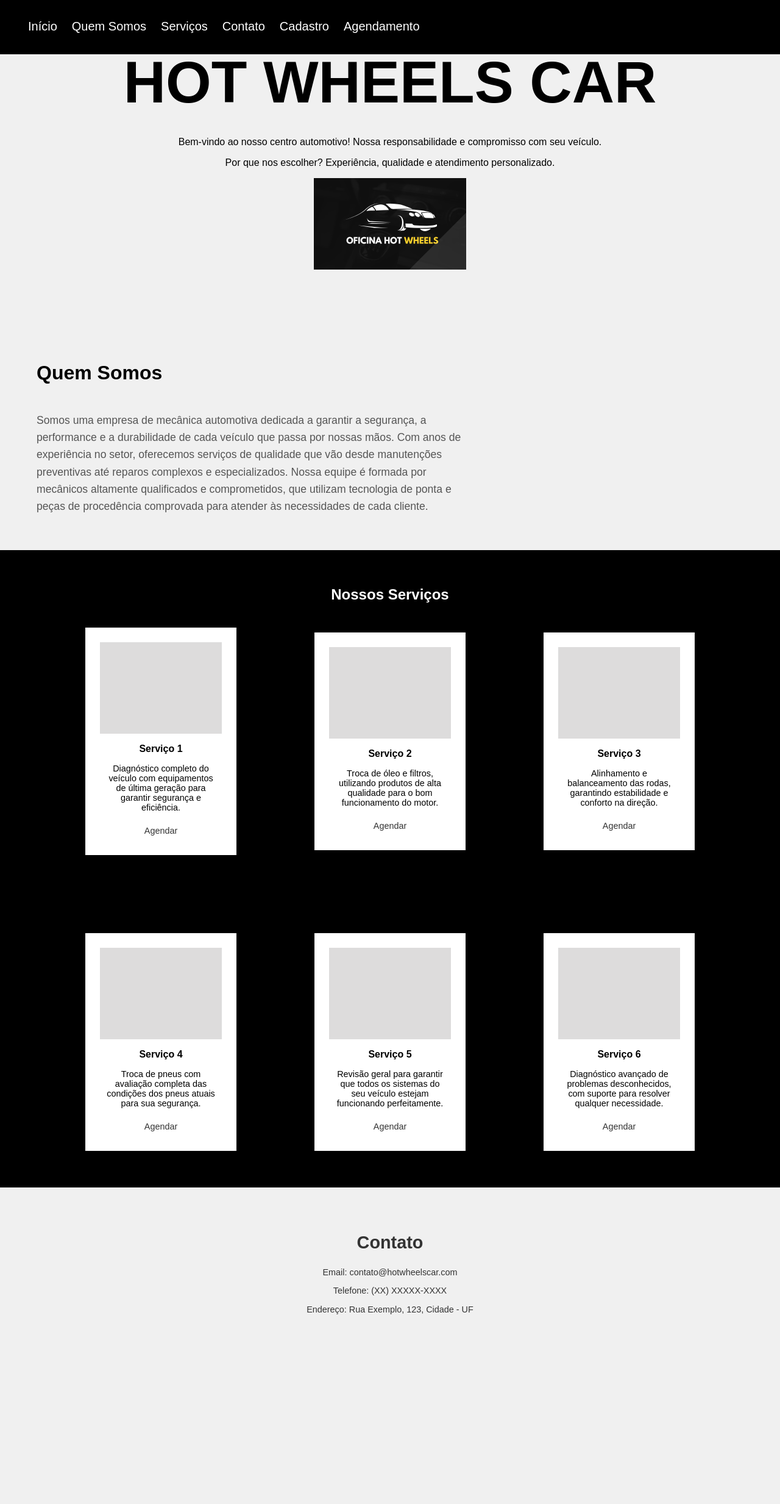
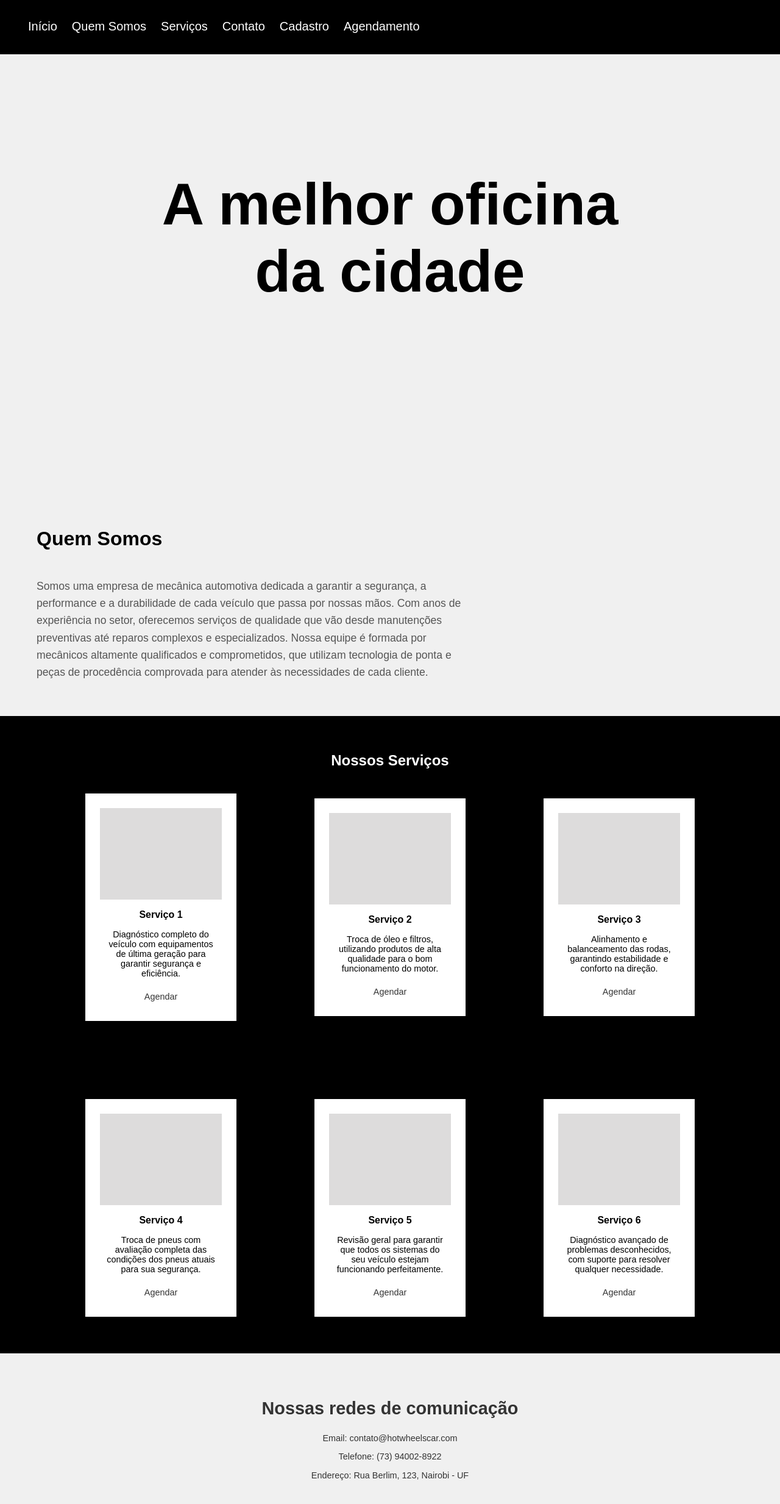
Before and after one commit to juliaelizabete/OFICINA-HOT-WHEELS, a plain HTML site: page index.html in a window 1280 px wide. Shown: the whole page at 61% size. Before the commit the page ends 2219 px from the top, so only its background shows below. Drawn offline with Linux system fonts and the light colour scheme.

Commit message:
index.html

```diff
--- a/index.html
+++ b/index.html
@@ -9,30 +9,28 @@
 <body>
   <!-- Navbar -->
   <nav class="navbar">
-    <a href="#inicio">Início</a>
+    <a href="index.html">Início</a>
     <a href="#quem-somos">Quem Somos</a>
     <a href="#servicos">Serviços</a>
-    <a href="#contato">Contato</a>
+    <a href="contato.html">Contato</a>
     <a href="cadastro.html">Cadastro</a>
     <a href="agendamento.html">Agendamento</a>
   </nav>
 
+  <section id="faixafoto">
   <!-- Seção de Início -->
   <section id="inicio" class="section faixa">
-    <h1>HOT WHEELS CAR</h1><br>
-    <p>Bem-vindo ao nosso centro automotivo! Nossa responsabilidade e compromisso com seu veículo.</p>
-    <p>Por que nos escolher? Experiência, qualidade e atendimento personalizado.</p>
-    <img src="images/OFICINA HOT WHEELS.png" alt="Imagem da equipe Hot Wheels Car">
+    <div id="titulo"><h1>A melhor oficina da cidade</h1></div><br>
   </section>
-
+  </section>
 <!-- Seção Quem Somos -->
 <section id="quem-somos" class="section">
-      <div class="texto">
+
         <h2>Quem Somos</h2><br>
         <p>Somos uma empresa de mecânica automotiva dedicada a garantir a segurança, a performance e a durabilidade de cada veículo que passa por nossas mãos. Com anos de experiência no setor, oferecemos serviços de qualidade que vão desde manutenções preventivas até reparos complexos e especializados. Nossa equipe é formada por mecânicos altamente qualificados e comprometidos, que utilizam tecnologia de ponta e peças de procedência comprovada para atender às necessidades de cada cliente.</p>
 
-      </div>
   </section>
+
 
 <!-- Seção Nossos Serviços -->
 <section id="servicos" class="section">
@@ -80,10 +78,10 @@
 
   <!-- Seção Contato -->
   <section id="contato" class="section">
-    <h2>Contato</h2>
+    <h2>Nossas redes de comunicação</h2>
     <p>Email: contato@hotwheelscar.com</p>
-    <p>Telefone: (XX) XXXXX-XXXX</p>
-    <p>Endereço: Rua Exemplo, 123, Cidade - UF</p>
+    <p>Telefone: (73) 94002-8922</p>
+    <p>Endereço: Rua Berlim, 123, Nairobi - UF</p>
   </section>
 </body>
 </html>
```
